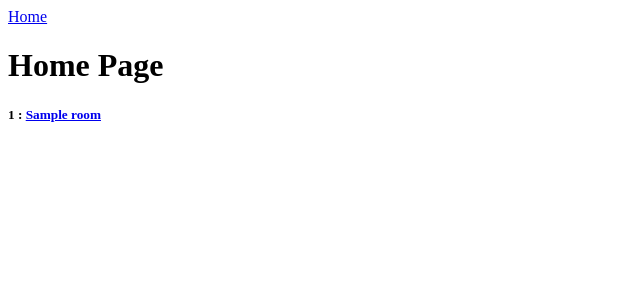
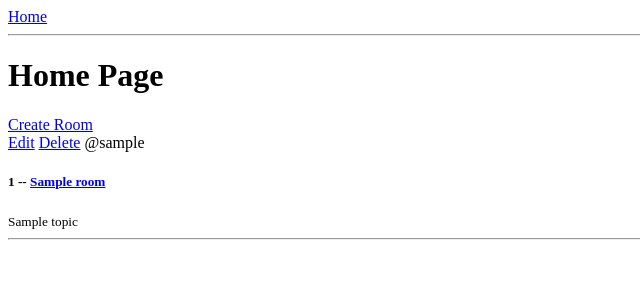
Before and after one commit to empty-brainer/studybuddy, a Django app: page / in a window 1280 px wide. Shown: the top 300 px of the page, without its empty margins (0-640 px from the left). Run offline with Django 5.2, Linux system fonts and the light colour scheme; tables that the repository leaves empty hold one stand-in row (values such as "Sample post").

Commit message:
feat: add CRUD functionality to room

```diff
--- a/studybuddy/base/models.py
+++ b/studybuddy/base/models.py
@@ -19,8 +19,12 @@ class Room(models.Model):
     updated = models.DateTimeField(auto_now=True)
     created = models.DateTimeField(auto_now_add=True)
 
+    class Meta:
+        ordering = ['-updated', '-created']
+
     def __str__(self):
         return self.name
+
 
 
 class Message(models.Model):
--- a/studybuddy/base/templates/base/home.html
+++ b/studybuddy/base/templates/base/home.html
@@ -5,14 +5,18 @@
 
 <h1>Home Page</h1>
 
-
-
 <div>
+    <a href=" {% url 'create-room' %} ">Create Room</a>
     <div>
         {% for room in rooms %}
-        <h5>
-            <div> {{ room.id }} : <a href="{% url 'room' room.id %}"> {{ room.name }} </a> </div>
-        </h5>
+        <div>
+            <a href="{% url 'update-room' room.id %}">Edit</a>
+            <a href="{% url 'delete-room' room.id %}">Delete</a>
+            <span>@{{ room.host.username }}</span>
+            <h5> {{ room.id }} -- <a href="{% url 'room' room.id %}"> {{ room.name }} </a> </h5>
+            <small>{{ room.topic.name }}</small>
+            <hr>
+        </div>
         {% endfor %}
     </div>
 </div>
--- a/studybuddy/base/urls.py
+++ b/studybuddy/base/urls.py
@@ -5,4 +5,8 @@ from . import views
 urlpatterns = [
     path('', views.home, name='home'),
     path('room/<str:pk>/', views.room, name='room'),
+    path('create-room/', views.createRoom, name='create-room'),
+    path('update-room/<str:pk>/', views.updateRoom, name='update-room'),
+    path('delete-room/<str:pk>/', views.deleteRoom, name='delete-room'),
+
 ]
--- a/studybuddy/base/views.py
+++ b/studybuddy/base/views.py
@@ -1,5 +1,6 @@
-from django.shortcuts import render
-from. models import Room
+from django.shortcuts import render, redirect
+from .models import Room
+from .forms import RoomForm
 
 
 # Create your views here.
@@ -14,3 +15,37 @@ def room(request, pk):
     context = {'room' : room}
 
     return render(request,"base/room.html", context)
+
+def createRoom(request):
+    form = RoomForm()
+
+    if request.method == "POST":
+        form = RoomForm(request.POST)
+        if form.is_valid():
+            form.save()
+            return redirect('home')
+
+    context = {'form': form}
+    return render(request, 'base/room_form.html', context)
+
+
+def updateRoom(request, pk):
+    room = Room.objects.get(id = pk)
+    form = RoomForm(instance = room)
+
+    if request.method == "POST":
+        form = RoomForm(request.POST, instance=room)
+        if form.is_valid():
+            form.save()
+            return redirect('home')
+
+    context = {'form': form}
+    return render(request,'base/room_form.html', context)
+
+
+def deleteRoom(request, pk):
+    room = Room.objects.get(id=pk)
+    if request.method == 'POST':
+        room.delete()
+        return redirect('home')
+    return render(request, 'base/delete.html', {'obj':room})
--- a/studybuddy/templates/main.html
+++ b/studybuddy/templates/main.html
@@ -9,6 +9,7 @@
 
 <body>
     {% include 'navbar.html' %}
+    <hr>
     {% block content %}
     {% endblock %}
 </body>
```
Also changed, not shown: studybuddy/base/forms.py (added, +7 -0 lines), studybuddy/base/templates/base/delete.html (added, +12 -0 lines), studybuddy/base/templates/base/room_form.html (added, +13 -0 lines).
